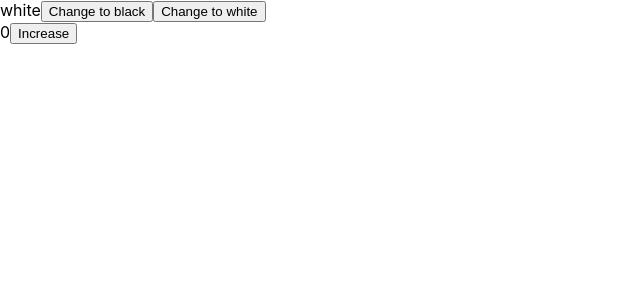
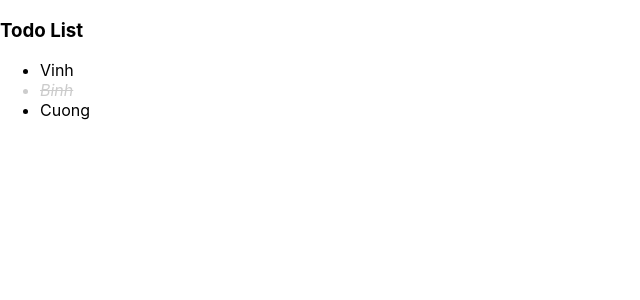
Before and after one commit to MAICHIVINH/learn-reactjs, a React (Create React App) app: page / in a window 1280 px wide. Shown: the top 300 px of the page, without its empty margins (0-640 px from the left). Built offline with nearby package versions, Linux system fonts and the light colour scheme.

Commit message:
06-02 active todo

```diff
--- a/package.json
+++ b/package.json
@@ -3,6 +3,7 @@
   "version": "0.1.0",
   "private": true,
   "dependencies": {
+    "classnames": "^2.5.1",
     "cra-template": "1.2.0",
     "learn-reactjs": "file:",
     "react": "^19.0.0",
--- a/src/App.js
+++ b/src/App.js
@@ -1,18 +1,11 @@
 import React from 'react';
 // import './App.css';
-import AlbumFeature from './features/Album';
-import ColorBox from './compunents/ColorBox';
-import Counter from './compunents/Counter';
+import TodoFeature from './features/Todo';
 
 function App() {
   return (
     <div className="App">
-      {/* <TodoFeature /> */}
-      {/* <AlbumFeature /> */}
-
-      <ColorBox />
-
-      <Counter />
+      <TodoFeature />
     </div>
   );
 }
--- a/src/features/Todo/compunents/TodoList/index.jsx
+++ b/src/features/Todo/compunents/TodoList/index.jsx
@@ -1,22 +1,39 @@
 import React from 'react';
 import PropTypes from 'prop-types';
+import classnames from 'classnames';
+import './styles.scss';
 
 TodoList.propTypes = {
     todoList: PropTypes.array,
+    onTodoClick: PropTypes.func,
 };
 
 TodoList.defaultProps = {
     todoList: [],
+    onTodoClick: null,
 }
 
-function
-    TodoList({todoList}) {
+function TodoList({todoList, onTodoClick}) {
+    const handleTodoClick = (todo, idx) => {
+        if (!onTodoClick) return;
+
+        onTodoClick(todo, idx);
+    }
+
     return (
-        <ul>
+        <ul className="todo-list" >
             {/* Khi render List phải chỉ định key */}
-            {todoList.map(todo => (
-                <li key={todo.id}>{todo.title}</li>
+            {todoList.map((todo, idx) => (
+                <li key={todo.id} className={classnames({
+                    'todo-item': true,
+                    completed: todo.status === 'completed'
+                })}
+                onClick={() => handleTodoClick(todo, idx)}
+                >
+                    {todo.title}
+                </li>
             ))}
+
         </ul>
     );
 }
--- a/src/features/Todo/compunents/TodoList/styles.scss
+++ b/src/features/Todo/compunents/TodoList/styles.scss
@@ -0,0 +1,11 @@
+.todo-list {
+    & > li {
+        cursor: pointer;
+    };
+
+    & > li.completed {
+        color: #ccc;
+        font-style: italic;
+        text-decoration: line-through;
+    };
+}
--- a/src/features/Todo/index.jsx
+++ b/src/features/Todo/index.jsx
@@ -1,4 +1,4 @@
-import React from 'react';
+import React, { useState } from 'react';
 import PropTypes from 'prop-types';
 import TodoList from './compunents/TodoList';
 
@@ -7,25 +7,44 @@ TodoFeature.propTypes = {
 };
 
 function TodoFeature(props) {
-    const todoList = [
+    const inittodoList = [
         {
             id: 1,
-            title: 'Vinh'
+            title: 'Vinh',
+            status: 'new',
         },
         {
             id: 1,
-            title: 'Binh'
+            title: 'Binh',
+            status: 'completed',
         },
         {
             id: 1,
-            title: 'Cuong'
+            title: 'Cuong',
+            status: 'new',
         },
 
-    ]
+    ];
+
+    const [todoList, setTodoList] = useState(inittodoList);
+    const handleTodoClick = (todo, idx) => {
+        // clone ra mang moi
+        const newTodoList = [...todoList];
+        console.log(todo, idx);
+        // toggle state
+        const newTodo = {
+            ...newTodoList[idx],
+            status: newTodoList[idx].status === 'new' ? 'complete' : 'new',
+        };
+        newTodoList[idx] = newTodo;
+        //update todo list
+        setTodoList(newTodoList);
+    }
+
     return (
         <div>
             <h3>Todo List</h3>
-            <TodoList todoList={todoList} />
+            <TodoList todoList={todoList} onTodoClick={handleTodoClick} />
         </div>
     );
 }
```
Also changed, not shown: 1 other file (tests, documents, lock files or other folders).
